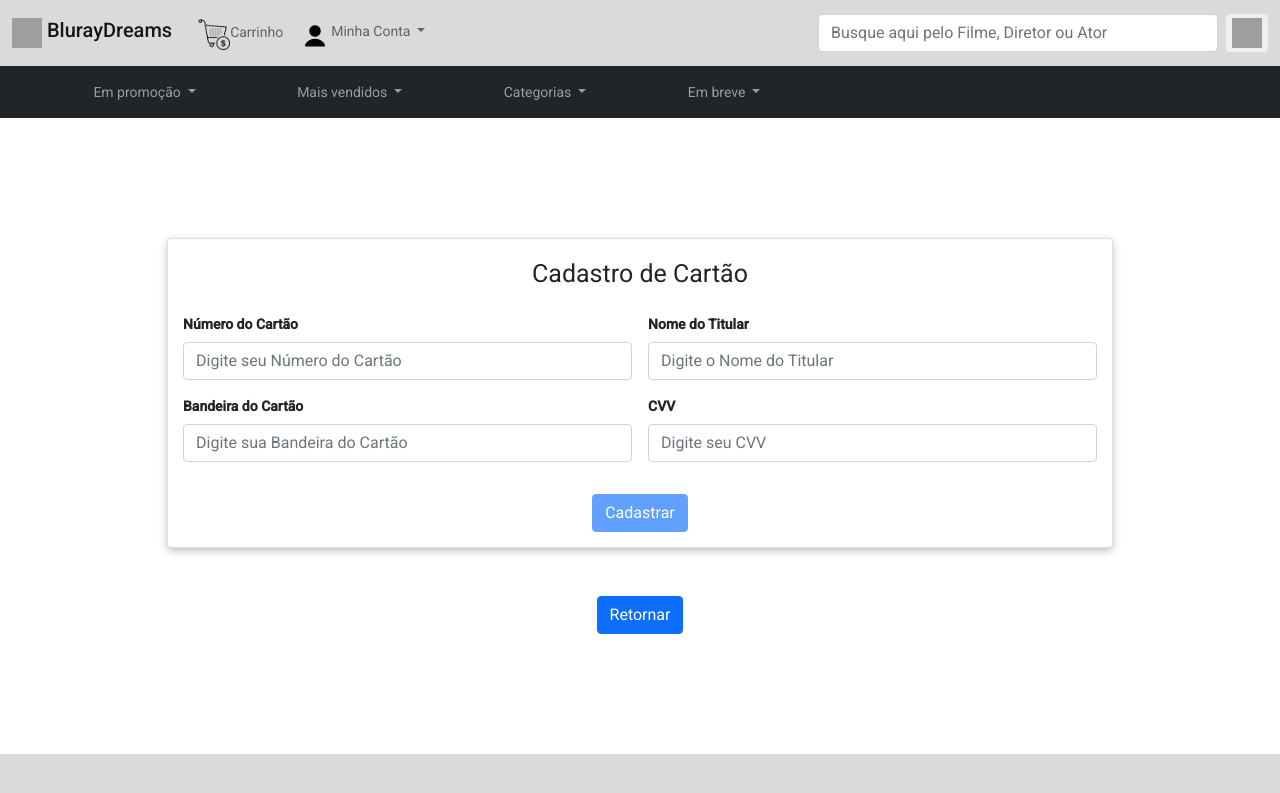
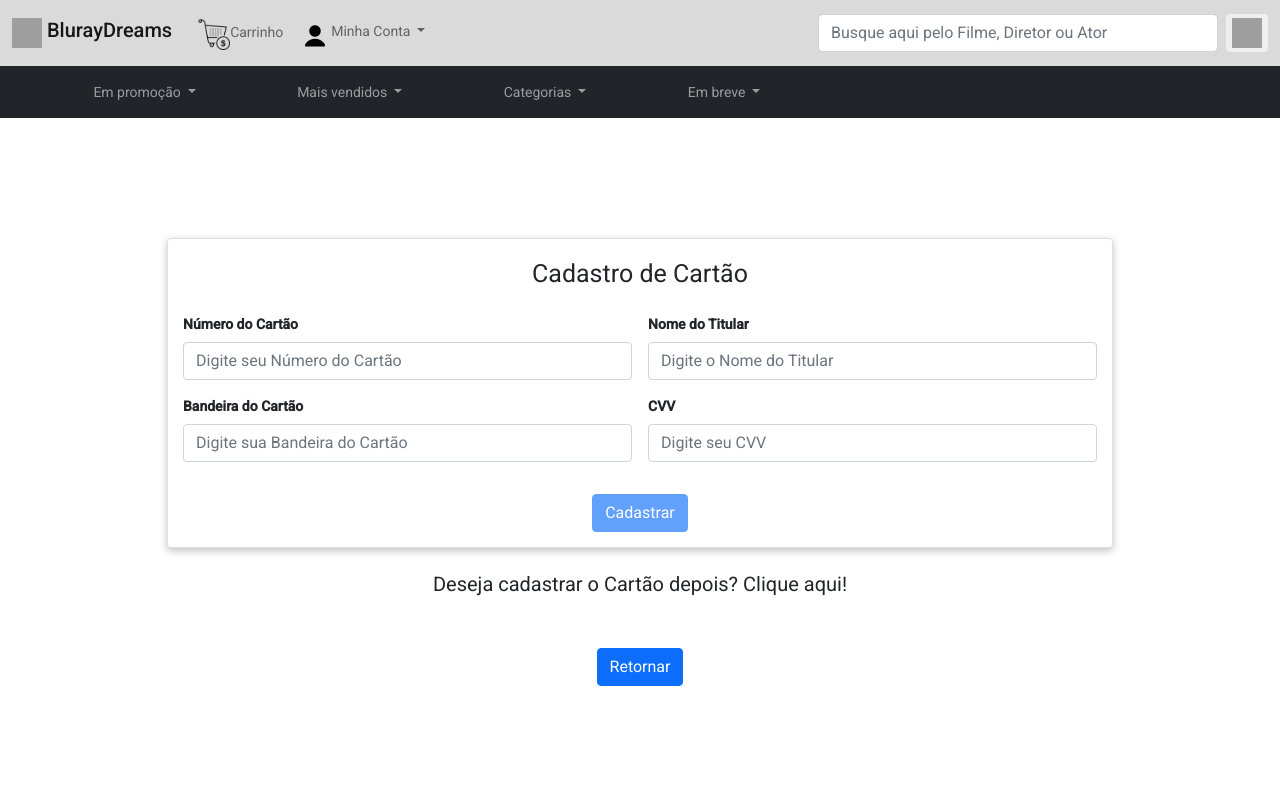
Before and after one commit to Francisco-S-Rangel/BlurayDreamsApp, an Angular app: page /cadastrar-cartao in a window 1280 px wide. Shown: the top 793 px of the page. Built offline with nearby package versions, Linux system fonts and the light colour scheme; grey boxes are pictures that could not be loaded.

Commit message:
Botão adicionar cartão depois

```diff
--- a/src/app/modules/cliente/cadastro-cartao/cadastro-cartao.component.css
+++ b/src/app/modules/cliente/cadastro-cartao/cadastro-cartao.component.css
@@ -20,6 +20,12 @@
   padding-top: 10px;
 }
 
+.label2 {
+  font-size: 20px;
+  padding-bottom: 30px;
+  padding-top: 10px;
+}
+
 .form-label {
   font-weight: bold;
 }
--- a/src/app/modules/cliente/cadastro-cartao/cadastro-cartao.component.html
+++ b/src/app/modules/cliente/cadastro-cartao/cadastro-cartao.component.html
@@ -37,7 +37,8 @@
       </div>
     </form>
   </div>
-  <div class="col-12 text-center mt-5">
+  <label class="label2 col-12 text-center mt-3">Deseja cadastrar o Cartão depois? <span (click)="naoCadastrarCartao()"> Clique aqui!</span></label>
+  <div class="col-12 text-center mt-4">
     <button type="button" class="btn btn-primary" (click)="backPage()">Retornar</button>
   </div>
 </div>
```
